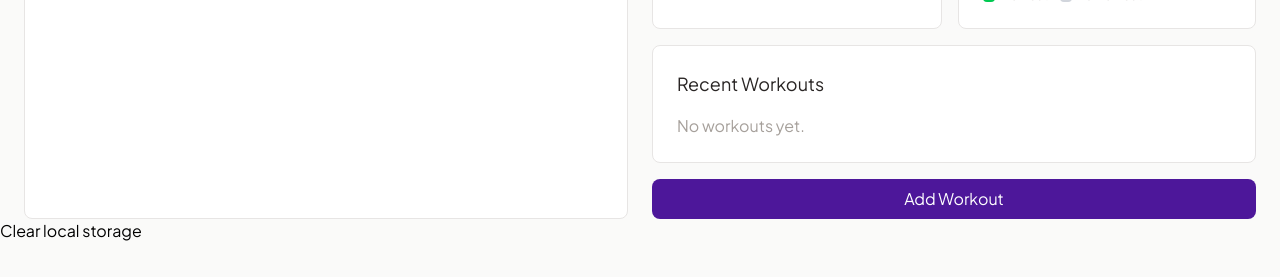
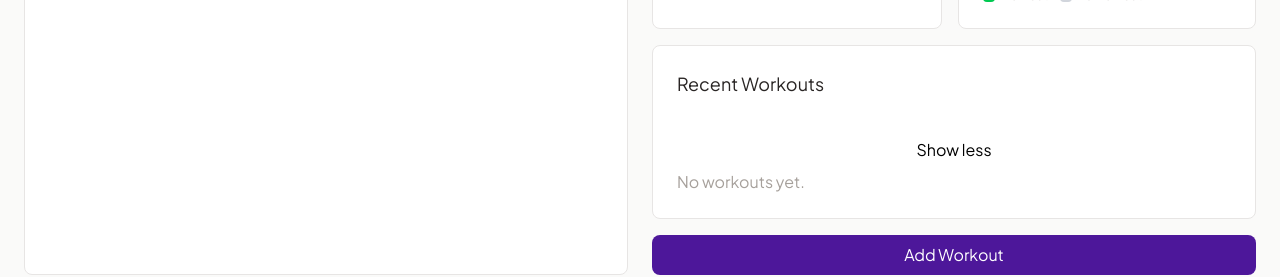
Before and after one commit to AnastasiaT18/tum-web-lab6, a React (Vite) app in the folder gainmap/: page / in a window 1280 px wide. Shown: the part 441-718 px from the top of the page. Built offline with nearby package versions, Linux system fonts and the light colour scheme; a web font is replaced by a local one.

Commit message:
Add show more and show less button

```diff
--- a/gainmap/src/components/RecentWorkouts.jsx
+++ b/gainmap/src/components/RecentWorkouts.jsx
@@ -1,9 +1,20 @@
 import { FiHeart, FiTrash2 } from "react-icons/fi";
 import { FaHeart } from "react-icons/fa";
 import toast from "react-hot-toast";
+import {useState} from "react";
+
+import { useRef } from "react";
+
 
 function RecentWorkouts({ workouts = [], onDelete, toggleLike }){
     const sortedWorkouts = [...workouts].sort((a,b) => new Date(b.date) - new Date(a.date)).slice(0,5);
+
+    const [visibleCount, setVisibleCount] = useState(2);
+
+    let visibleWorkouts = sortedWorkouts.slice(0, visibleCount);
+
+    const lastItemRef = useRef(null);
+
 
     const handleDelete = (id) => {
         if(window.confirm("Are you sure you want to delete this workout?")){
@@ -17,12 +28,20 @@ function RecentWorkouts({ workouts = [], onDelete, toggleLike }){
         toast(workout.liked ? "Workout unliked 👎" : "Workout liked ❤️");
     }
 
+    const handleShowMore = () => {
+        setVisibleCount(prev => prev + 1);
+
+        setTimeout(() => {
+            lastItemRef.current?.scrollIntoView({ behavior: "smooth", block: "start" });
+        }, 100);
+    }
     return (
         <div >
             <h2 className="text-lg text-stone-800 dark:text-stone-200 mb-4">Recent Workouts</h2>
 
-            {sortedWorkouts.map(workout =>(
-                        <div key={workout.id} className=" p-4 rounded-lg hover:bg-stone-100 hover:border-stone-300 dark:hover:bg-stone-700 dark:hover:border-stone-600 transition-colors">
+            {visibleWorkouts.map((workout,index) =>(
+                        <div key={workout.id} ref={index === visibleWorkouts.length - 1 ? lastItemRef : null}
+                        className=" p-4 rounded-lg hover:bg-stone-100 hover:border-stone-300 dark:hover:bg-stone-700 dark:hover:border-stone-600 transition-colors">
                            <div className="flex">
                                 <p className="text-sm text-stone-500 dark:text-stone-400 mb-2">{new Date(workout.date).toLocaleDateString()}</p>
                                 <div className="ml-auto flex gap-2">
@@ -49,6 +68,27 @@ function RecentWorkouts({ workouts = [], onDelete, toggleLike }){
                         </div>
                     ))
                 }
+
+
+                <div className="flex justify-center">
+                {visibleCount < workouts.length && (
+                    <button
+                        onClick={handleShowMore}
+                        className="mt-4 rounded-lg px-4 py-2 hover:bg-stone-200 dark:hover:bg-stone-600 transition-colors"
+                    >Show more
+                    </button>
+                )}
+
+                {visibleCount >= workouts.length && (
+                    <button
+                        onClick={() => setVisibleCount(2)}
+                        className="mt-4 rounded-lg px-4 py-2 hover:bg-stone-200 dark:hover:bg-stone-600 transition-colors"
+                    >Show less
+                    </button>
+                )}
+
+                </div>
+
             {workouts.length === 0 && (
                 <p className="text-stone-400 dark:text-stone-500">No workouts yet.
                 </p>
```
